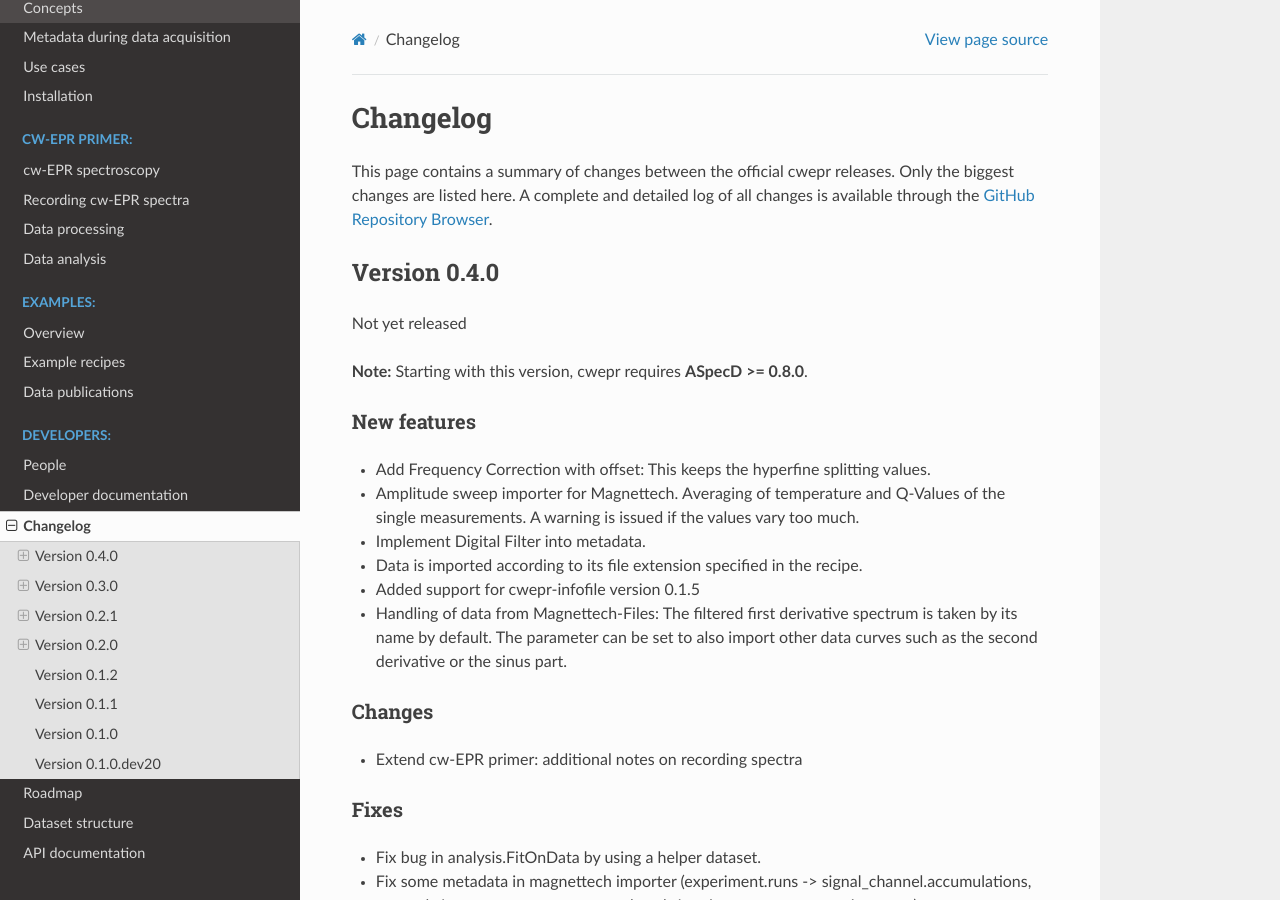
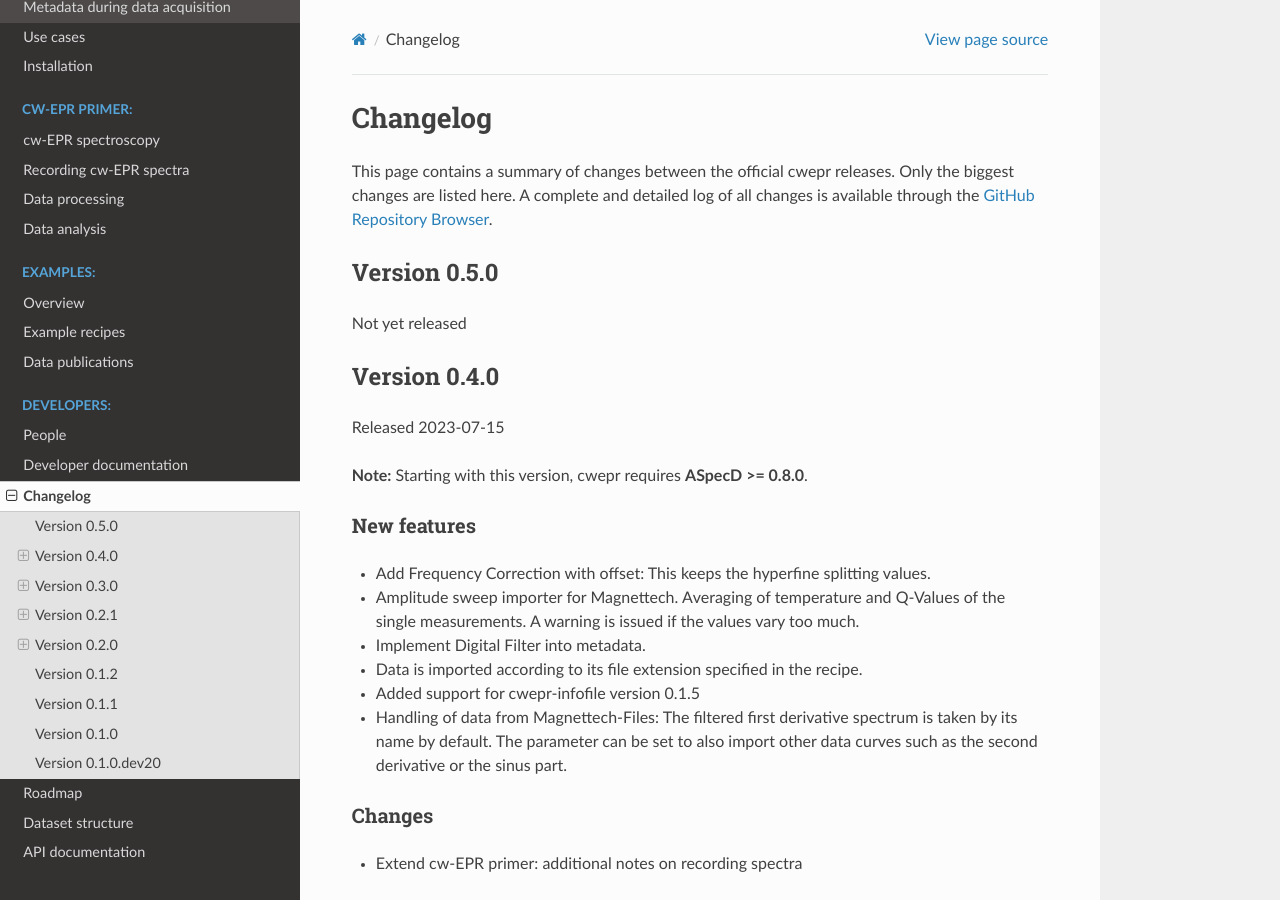
Before and after one commit to tillbiskup/cwepr, a Sphinx documentation site: the page built from docs/changelog.rst, in a window 1280 px wide and 900 px high. Built offline with Sphinx 7.4.7 and the Read the Docs theme 2.0.0, drawn with Linux system fonts in a browser that asks for light colours.

Commit message:
Post-Release

```diff
--- a/docs/changelog.rst
+++ b/docs/changelog.rst
@@ -4,10 +4,16 @@ Changelog
 
 This page contains a summary of changes between the official cwepr releases. Only the biggest changes are listed here. A complete and detailed log of all changes is available through the `GitHub Repository Browser <https://github.com/tillbiskup/cwepr/commits/master>`_.
 
+Version 0.5.0
+=============
+
+Not yet released
+
+
 Version 0.4.0
 =============
 
-Not yet released
+Released 2023-07-15
 
 **Note:** Starting with this version, cwepr requires **ASpecD >= 0.8.0**.
 
```
Also changed, not shown: 1 other file.
